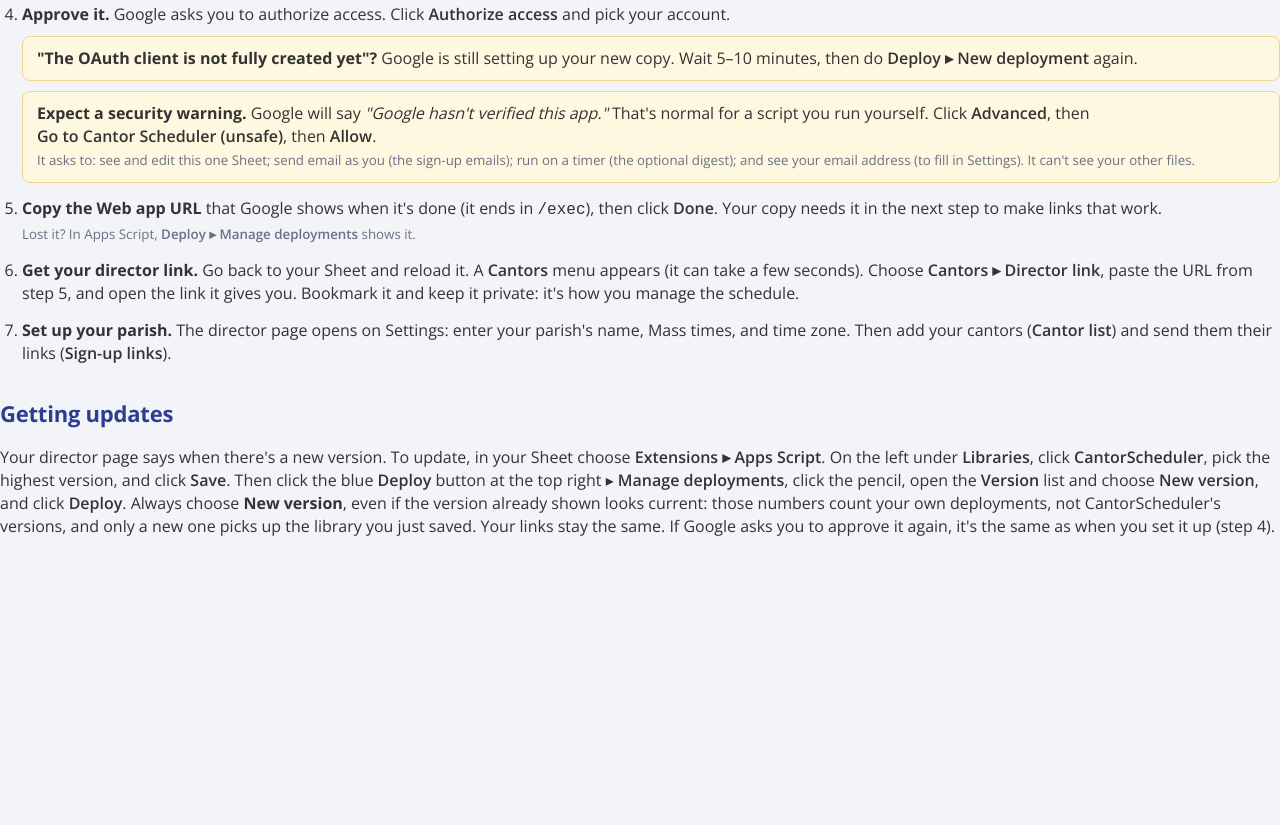
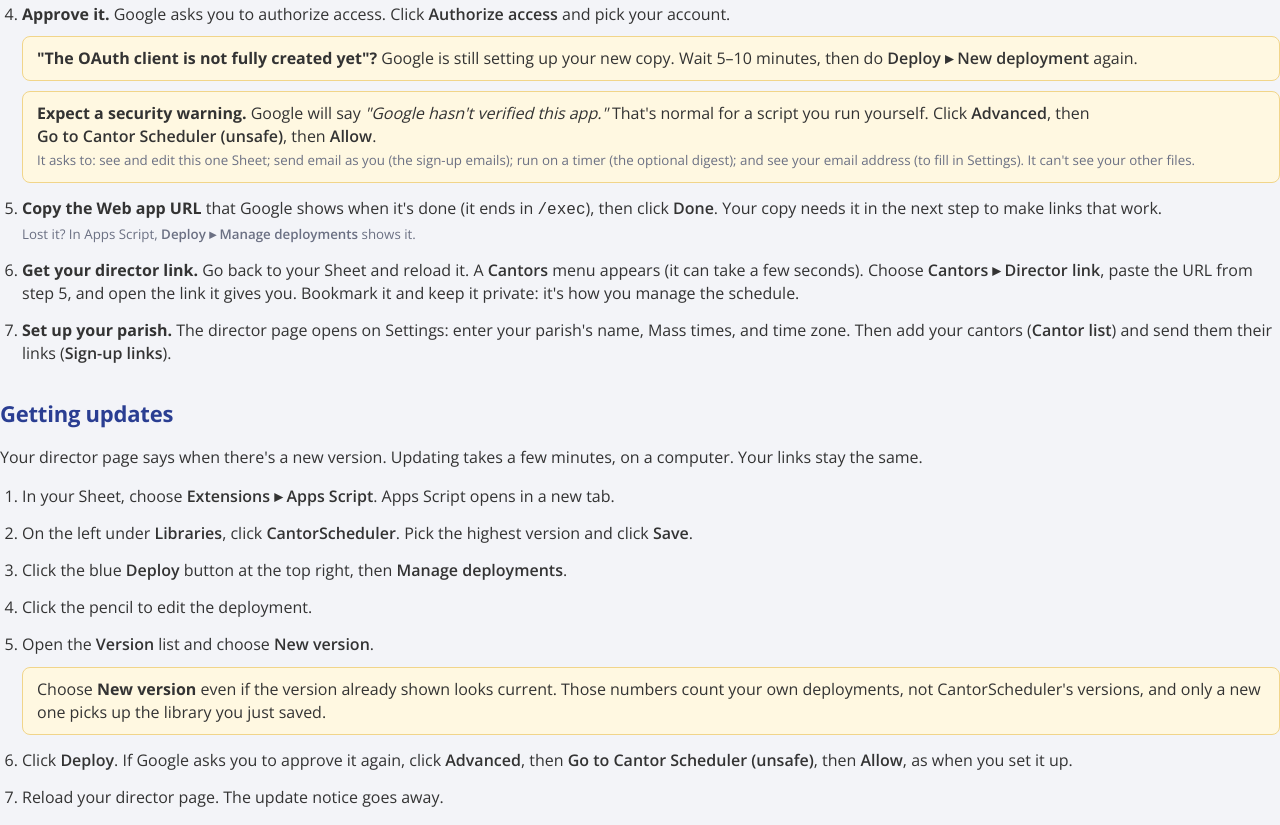
Before and after one commit to silvermorph/cantor-scheduler, a plain HTML site: page index.html in a window 1280 px wide. Shown: the part 788-1613 px from the top of the page. Before the commit the page ends 1342 px from the top, so only its background shows below. Drawn offline with nearby package versions, Linux system fonts and the light colour scheme.

Commit message:
Update page

```diff
--- a/index.html
+++ b/index.html
@@ -138,6 +138,10 @@
   .guide .callout { background: #fff8e1; border: 1px solid #f1d58a; border-radius: 8px; padding: 10px 14px; margin: 10px 0; }
   .guide .copy { display: inline-block; background: var(--blue); color: #fff; font-weight: 600; text-decoration: none; padding: 10px 16px; border-radius: 6px; margin: 4px 0; }
   .guide small { color: var(--muted); }
+  /* From the update notice (#updates), the guide shows only the update steps. */
+  .guide .updates-title, .guide.only-updates .install-part, .guide.only-updates .updates-head { display: none; }
+  .guide.only-updates .updates-title { display: block; }
+  .guide:not(.only-updates) .to-setup { display: none; }
   .guide .steps { margin-top: 8px; padding-left: 22px; }
   .guide .steps li { margin-bottom: 6px; }
   /* A sketch of the top of the Apps Script window, to show where Deploy is. */
@@ -154,6 +158,7 @@
 <header class="bar"><div><strong>Cantor Scheduler</strong><span id="who"></span></div></header>
 <main id="app"></main>
 <section id="guide" class="guide" hidden>
+<div class="install-part">
   <h1>Cantor Scheduler</h1>
   <p>Cantors sign up for Masses from a personal link: no accounts, no passwords. The director sees the whole
   schedule, fills gaps, notes each week's music, and emails cantors from the same page.</p>
@@ -161,7 +166,7 @@
   you own, and emails go out from your Gmail. Nobody else, including whoever made this, can see your Sheet.</p>
   <p class="sub">Got here from a cantor link that didn't work? Ask your choir director for a new one.</p>
 
-  <h2>Set it up for your parish</h2>
+  <h2 id="setup">Set it up for your parish</h2>
   <p>About 10 minutes, all in your web browser. Use a computer, not a phone.</p>
   <ol>
     <li><strong>Sign in to Google</strong> with the account that should own the schedule. Emails to cantors come
@@ -204,17 +209,29 @@
       times, and time zone. Then add your cantors (<span class="menu">Cantor list</span>) and send them their
       links (<span class="menu">Sign-up links</span>).</li>
   </ol>
+</div>
 
-  <h2 id="updates">Getting updates</h2>
-  <p>Your director page says when there's a new version. To update, in your Sheet choose
-  <span class="menu">Extensions ▸ Apps Script</span>. On the left under <span class="menu">Libraries</span>, click
-  <span class="menu">CantorScheduler</span>, pick the highest version, and click <span class="menu">Save</span>. Then
-  click the blue <span class="menu">Deploy</span> button at the top right ▸ <span class="menu">Manage deployments</span>, click the pencil,
-  open the <span class="menu">Version</span> list and choose <span class="menu">New version</span>, and click
-  <span class="menu">Deploy</span>. Always choose <strong>New version</strong>, even if the version already shown
-  looks current: those numbers count your own deployments, not CantorScheduler's versions, and only a new one
-  picks up the library you just saved. Your links stay the same. If Google asks you to approve it again, it's the
-  same as when you set it up (step 4).</p>
+  <h2 id="updates" class="updates-head">Getting updates</h2>
+  <h1 class="updates-title">Update your Cantor Scheduler</h1>
+  <p>Your director page says when there's a new version. Updating takes a few minutes, on a computer. Your links
+  stay the same.</p>
+  <ol>
+    <li>In your Sheet, choose <span class="menu">Extensions ▸ Apps Script</span>. Apps Script opens in a new tab.</li>
+    <li>On the left under <span class="menu">Libraries</span>, click <span class="menu">CantorScheduler</span>. Pick the
+      highest version and click <span class="menu">Save</span>.</li>
+    <li>Click the blue <span class="menu">Deploy</span> button at the top right, then
+      <span class="menu">Manage deployments</span>.</li>
+    <li>Click the pencil to edit the deployment.</li>
+    <li>Open the <span class="menu">Version</span> list and choose <span class="menu">New version</span>.
+      <div class="callout">Choose <strong>New version</strong> even if the version already shown looks current. Those
+        numbers count your own deployments, not CantorScheduler's versions, and only a new one picks up the library
+        you just saved.</div></li>
+    <li>Click <span class="menu">Deploy</span>. If Google asks you to approve it again, click
+      <span class="menu">Advanced</span>, then <span class="menu">Go to Cantor Scheduler (unsafe)</span>, then
+      <span class="menu">Allow</span>, as when you set it up.</li>
+    <li>Reload your director page. The update notice goes away.</li>
+  </ol>
+  <p class="to-setup"><a href="#setup">Setting up a new copy instead? See the setup guide.</a></p>
 </section>
 <div id="status"></div>
 <dialog id="pastDlg"><p>This period is already complete. Return to the current sign-up period?</p>
@@ -672,10 +689,17 @@
   async function load() {
     if (!KEY && SHARED) {
       document.getElementById('app').hidden = true;
-      document.getElementById('guide').hidden = false;
-      // The guide was hidden when the browser looked for #updates, so go there now.
-      const target = location.hash && document.getElementById(location.hash.slice(1));
-      if (target) target.scrollIntoView();
+      const guide = document.getElementById('guide');
+      guide.hidden = false;
+      // #updates (the update notice's link) shows just the update steps; anything else, the whole guide.
+      const place = () => {
+        guide.classList.toggle('only-updates', location.hash === '#updates');
+        const target = location.hash && location.hash !== '#updates' && document.getElementById(location.hash.slice(1));
+        if (target) target.scrollIntoView();
+        else window.scrollTo(0, 0);
+      };
+      window.addEventListener('hashchange', place);
+      place();
       return;
     }
     if (!KEY || !API_URL) {
```
